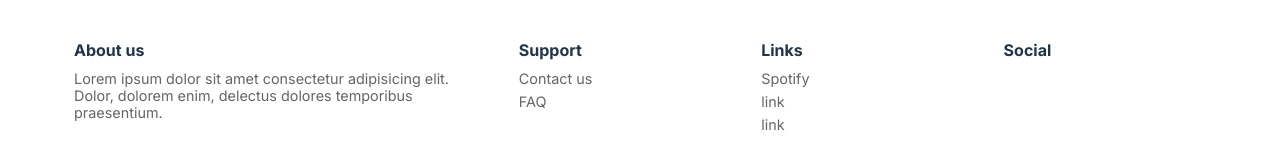
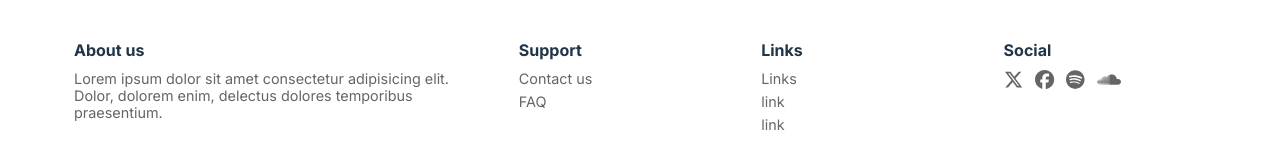
Before and after one commit to Michnowicz/ALM-projetNext, a Next.js app: page /products in a window 1280 px wide. Shown: the part 1056-1216 px from the top of the page. Built offline with nearby package versions, Linux system fonts and the light colour scheme; no server answers.

Commit message:
footer links social

```diff
--- a/src/app/_components/AlbumList/AlbumList.js
+++ b/src/app/_components/AlbumList/AlbumList.js
@@ -7,6 +7,8 @@
 export default function AlbumList() {
     const data = useSelector((state)=> state.data)
     const [albums, setAlbums] = useState([])
+
+
 
     useEffect(()=>{
         if (data.accesToken != "") {
@@ -25,7 +27,7 @@
             }
             getData()
         }
-    },[data.accesToken])
+    },[data.accesToken, data.album])
 
     useEffect(()=>{
         console.log(albums);
--- a/src/app/_components/Footer/Footer.css
+++ b/src/app/_components/Footer/Footer.css
@@ -41,3 +41,12 @@
     font-size: 0.9rem;
     color: #666565;
 }
+
+.socialIcon {
+    display: flex;
+    flex-direction: row !important;
+    gap: 12px !important;
+}
+.socialIcon svg {
+    height: 1.2rem;
+}
--- a/src/app/_components/Footer/Footer.js
+++ b/src/app/_components/Footer/Footer.js
@@ -3,7 +3,7 @@
 import Link from "next/link"
 
 import { FontAwesomeIcon } from "@fortawesome/react-fontawesome"
-import { w } from "@fortawesome/free-solid-svg-icons"
+import { faXTwitter, faFacebook, faSpotify, faSoundcloud } from "@fortawesome/free-brands-svg-icons"
 
 export default function Footer() {
 
@@ -20,22 +20,25 @@
             <div className="ftrCont Support">
                 <p><b>Support</b></p>
                 <div>
-                    <Link href="/" target="_blank">Contact us</Link>
-                    <Link href="/" target="_blank">FAQ</Link>
+                    <Link href="/">Contact us</Link>
+                    <Link href="/">FAQ</Link>
                 </div>
             </div>
             <div className="ftrCont Links">
                 <p><b>Links</b></p>
                 <div>
-                    <Link href="https://open.spotify.com/intl-fr" target="_blank">Spotify</Link>
-                    <Link href="/" target="_blank">link</Link>
-                    <Link href="/" target="_blank">link</Link>
+                    <Link href="/">Links</Link>
+                    <Link href="/">link</Link>
+                    <Link href="/">link</Link>
                 </div>
             </div>
             <div className="ftrCont Social">
                 <p><b>Social</b></p>
-                <div>
-
+                <div className="socialIcon">
+                    <Link href='https://twitter.com/?lang=fr' target="blank"><FontAwesomeIcon icon={faXTwitter} className="icon" target="blank"/></Link>
+                    <Link href='https://www.facebook.com/?locale=fr_FR' target="blank"><FontAwesomeIcon icon={faFacebook} className="icon"/></Link>
+                    <Link href='https://open.spotify.com/intl-fr' target="blank"><FontAwesomeIcon icon={faSpotify} className="icon"/></Link>
+                    <Link href='/https://soundcloud.com/' target="blank"><FontAwesomeIcon icon={faSoundcloud} className="icon"/></Link>
                 </div>
             </div>
         </div>
```
